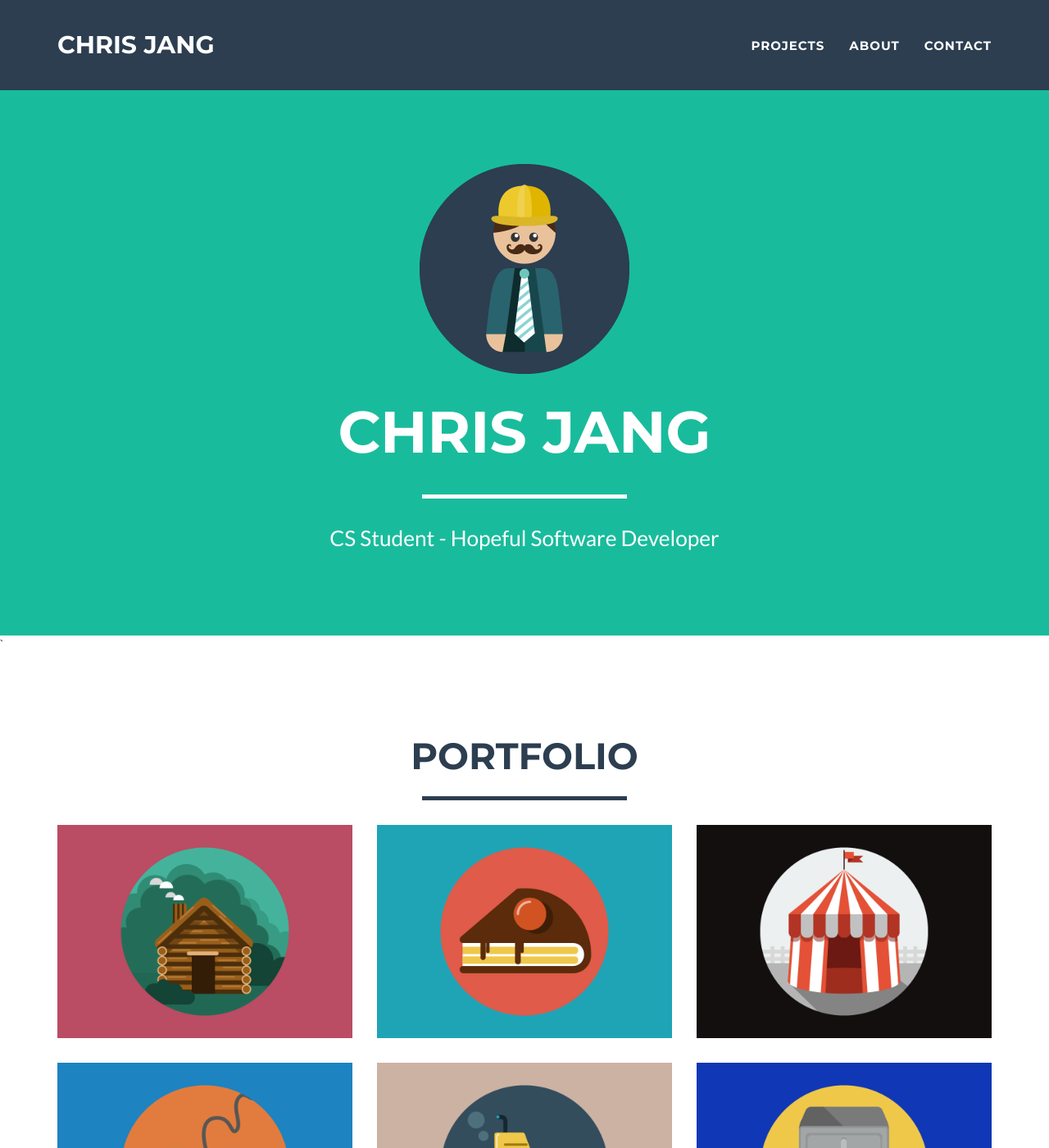
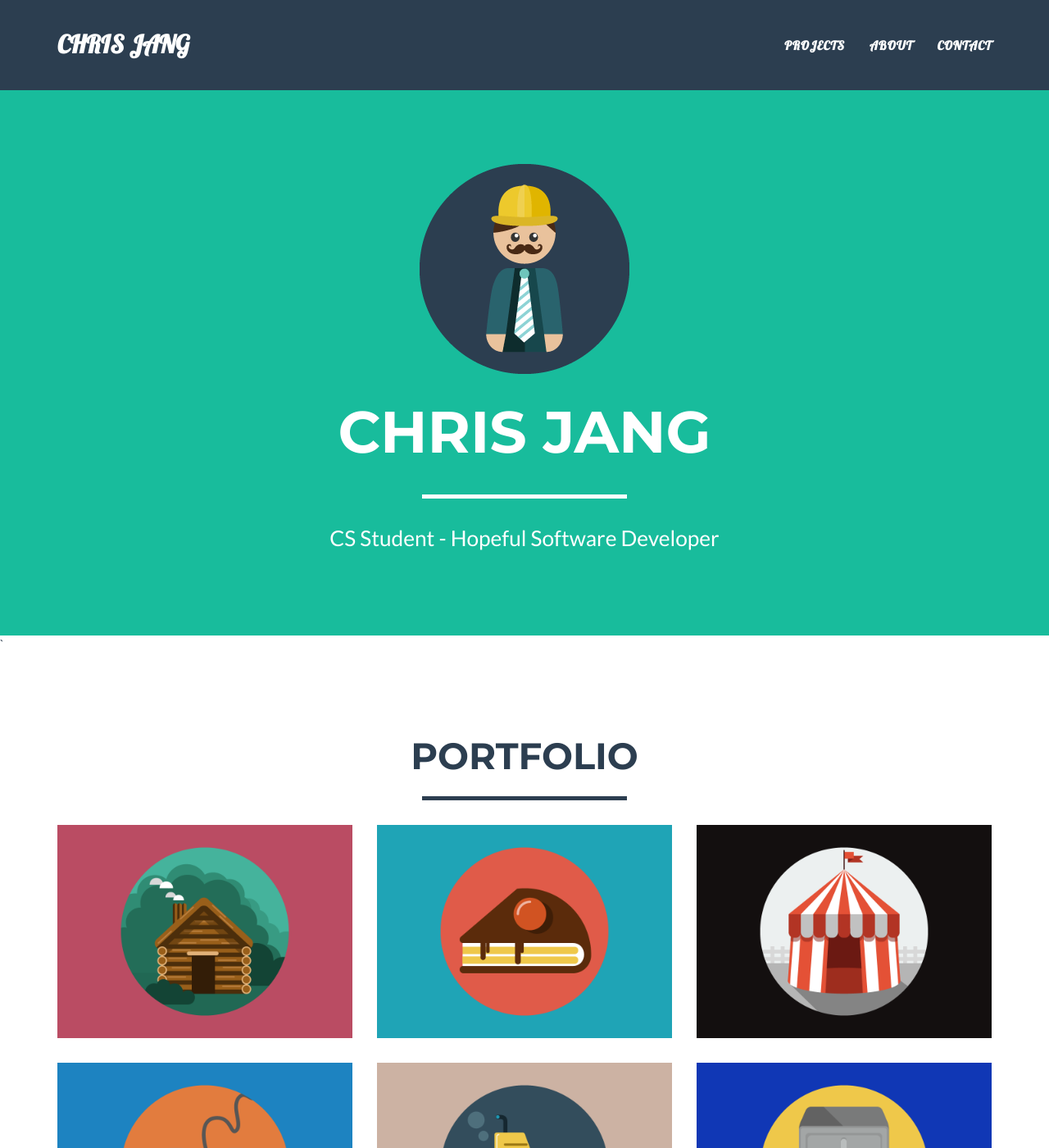
Before and after one commit to cjang5/cjang5.github.io, a Jekyll site: the page built from index.html, in a window 1280 px wide and 1400 px high. Shown: the whole window at 82% size. Built offline with Jekyll 4.4.1, drawn with Linux system fonts in a browser that asks for light colours.

Commit message:
Added lobster font from Google.apis and attempted to change navbar to Lobster

```diff
--- a/_includes/css/main.css
+++ b/_includes/css/main.css
@@ -149,7 +149,7 @@
 
 .navbar { /* navbar that is always at the top */
     text-transform: uppercase;
-    font-family: Montserrat,"Helvetica Neue",Helvetica,Arial,sans-serif;
+    font-family: Lobster,"Helvetica Neue",Helvetica,Arial,sans-serif;
     font-weight: 700;
 }
 
--- a/_includes/head.html
+++ b/_includes/head.html
@@ -14,6 +14,7 @@
     <link rel="stylesheet" href="{{ "/css/font-awesome/css/font-awesome.min.css" | prepend: site.baseurl }}">
     <link href="http://fonts.googleapis.com/css?family=Montserrat:400,700" rel="stylesheet" type="text/css">
     <link href="http://fonts.googleapis.com/css?family=Lato:400,700,400italic,700italic" rel="stylesheet" type="text/css">
+    <link href='http://fonts.googleapis.com/css?family=Lobster' rel='stylesheet' type='text/css'>
 
     <!-- HTML5 Shim and Respond.js IE8 support of HTML5 elements and media queries -->
     <!-- WARNING: Respond.js doesn't work if you view the page via file:// -->
```
